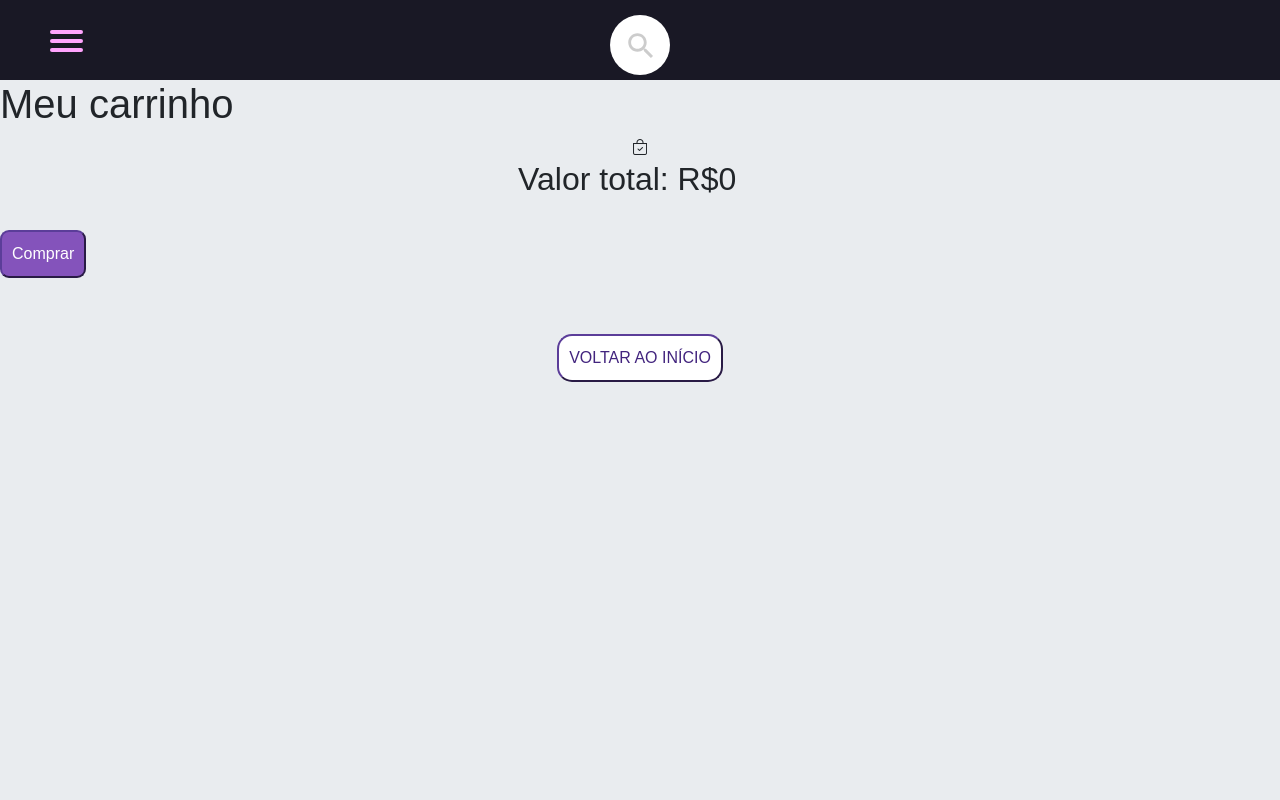
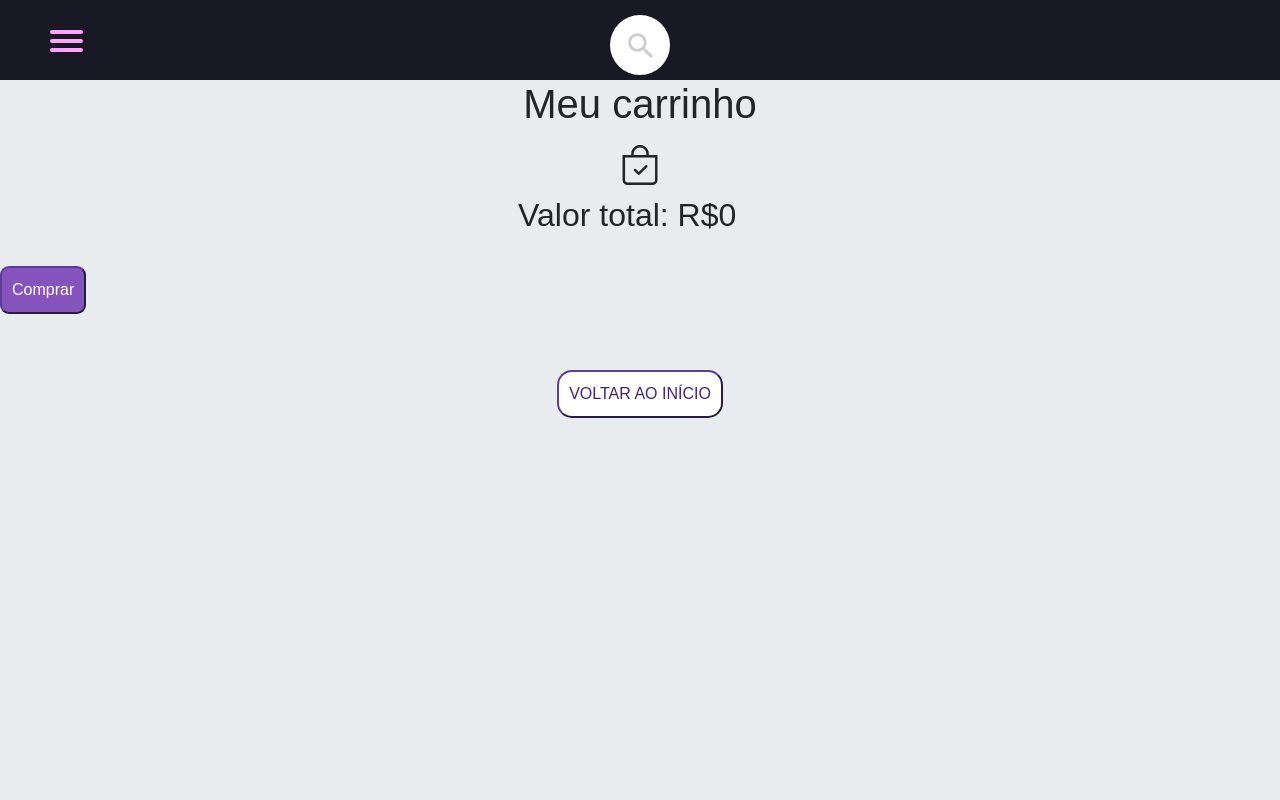
Before and after one commit to erickovisck/TCC_COT, a PHP site: page /carrinho.php in a window 1280 px wide. Run offline with PHP 8.4, Linux system fonts and the light colour scheme; a user stored in the database is signed in; data comes from the database, SQL or seed files in the repository; data that the repository does not hold is empty; some web fonts are replaced.

Commit message:
Update estilo.css

```diff
--- a/assets/css/estilo.css
+++ b/assets/css/estilo.css
@@ -387,9 +387,11 @@ flex-direction: column;
 
 text-align: center;
 }
-.imagem_carrinho img{
-    width: 100px;
-    height:80px;
+.imagem_carrinho i{
+    font-size: 40px;
+}
+#meucarrinho{
+  text-align: center;
 }
 #btncomprar{
     padding: 10px;
```
